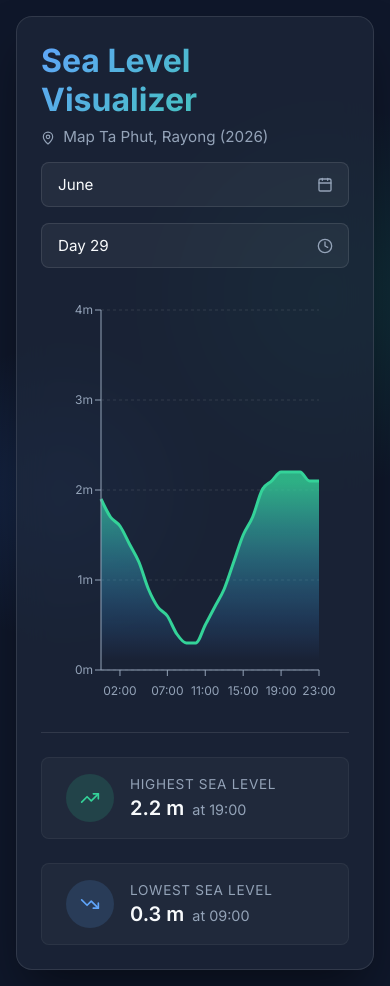
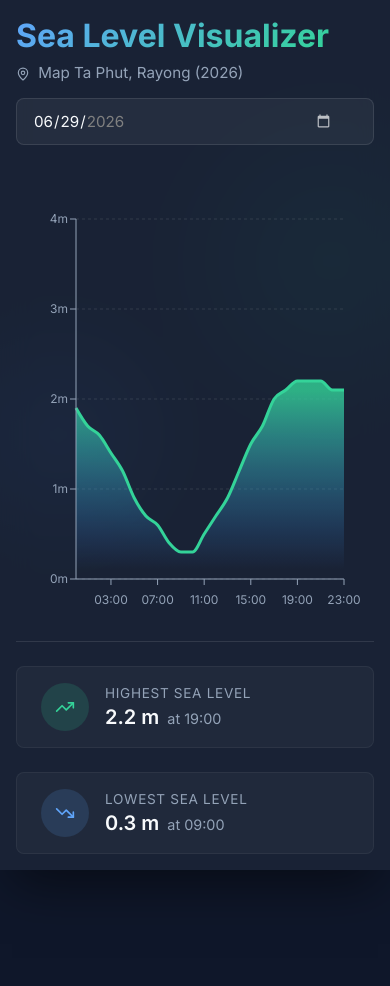
Before and after one commit to tangIwza/SeaLevelVisualizer, a React (Vite) app: page / in a window 390 px wide. After the commit the page ends 870 px from the top, so only its background shows below. Built offline with nearby package versions, Linux system fonts and the light colour scheme.

Commit message:
feat: implement sea level data visualization dashboard with date selection and interactive charts

```diff
--- a/src/App.tsx
+++ b/src/App.tsx
@@ -1,6 +1,6 @@
 import React, { useState, useEffect, useMemo } from 'react';
 import { LineChart, Line, XAxis, YAxis, CartesianGrid, Tooltip, ResponsiveContainer, Area, AreaChart } from 'recharts';
-import { Calendar, Clock, MapPin, TrendingUp, TrendingDown } from 'lucide-react';
+import { MapPin, TrendingUp, TrendingDown } from 'lucide-react';
 
 interface DayData {
   day: number;
@@ -12,16 +12,12 @@ interface MonthData {
   days: DayData[];
 }
 
-const MONTH_NAMES = [
-  "January", "February", "March", "April", "May", "June",
-  "July", "August", "September", "October", "November", "December"
-];
-
 function App() {
   const [data, setData] = useState<MonthData[]>([]);
-  const today = new Date();
-  const [selectedMonth, setSelectedMonth] = useState<number>(today.getMonth() + 1);
-  const [selectedDay, setSelectedDay] = useState<number>(today.getDate());
+  const [selectedDate, setSelectedDate] = useState<string>(() => {
+    const today = new Date();
+    return `2026-${String(today.getMonth() + 1).padStart(2, '0')}-${String(today.getDate()).padStart(2, '0')}`;
+  });
   const [loading, setLoading] = useState<boolean>(true);
   const [error, setError] = useState<string | null>(null);
 
@@ -41,6 +37,9 @@ function App() {
         setLoading(false);
       });
   }, []);
+
+  const selectedMonth = parseInt(selectedDate.split('-')[1], 10);
+  const selectedDay = parseInt(selectedDate.split('-')[2], 10);
 
   // Compute the data for the chart based on current selection
   const chartData = useMemo(() => {
@@ -69,23 +68,9 @@ function App() {
     return { min, max };
   }, [chartData]);
 
-  // When month changes, check if the selected day is still valid for this month
-  const handleMonthChange = (e: React.ChangeEvent<HTMLSelectElement>) => {
-    const newMonth = parseInt(e.target.value);
-    setSelectedMonth(newMonth);
-
-    // Find how many days are in this new month
-    const newMonthData = data.find(m => m.month === newMonth);
-    if (newMonthData) {
-      const maxDays = newMonthData.days.length;
-      if (selectedDay > maxDays) {
-        setSelectedDay(maxDays);
-      }
-    }
+  const handleDateChange = (e: React.ChangeEvent<HTMLInputElement>) => {
+    setSelectedDate(e.target.value);
   };
-
-  const activeMonthData = data.find(m => m.month === selectedMonth);
-  const availableDays = activeMonthData ? activeMonthData.days.map(d => d.day) : [];
 
   if (loading) {
     return (
@@ -119,36 +104,16 @@ function App() {
           </div>
 
           <div className="controls-group">
-            {/* Month Filter */}
+            {/* Date Picker */}
             <div className="select-wrapper">
-              <select
+              <input
+                type="date"
                 className="custom-select"
-                value={selectedMonth}
-                onChange={handleMonthChange}
-              >
-                {data.map(m => (
-                  <option key={m.month} value={m.month}>
-                    {MONTH_NAMES[m.month - 1]}
-                  </option>
-                ))}
-              </select>
-              <Calendar className="select-icon" size={16} />
-            </div>
-
-            {/* Day Filter */}
-            <div className="select-wrapper">
-              <select
-                className="custom-select"
-                value={selectedDay}
-                onChange={e => setSelectedDay(parseInt(e.target.value))}
-              >
-                {availableDays.map(day => (
-                  <option key={day} value={day}>
-                    Day {day}
-                  </option>
-                ))}
-              </select>
-              <Clock className="select-icon" size={16} />
+                value={selectedDate}
+                onChange={handleDateChange}
+                min="2026-01-01"
+                max="2026-12-31"
+              />
             </div>
           </div>
         </div>
--- a/src/index.css
+++ b/src/index.css
@@ -166,6 +166,24 @@ body {
 
 /* Responsive adjustments */
 @media (max-width: 768px) {
+  body {
+    display: block;
+  }
+
+  .app-container {
+    padding: 0;
+    min-height: 100vh;
+  }
+
+  .dashboard-card {
+    padding: 1rem;
+    border-radius: 0;
+    border: none;
+    min-height: 100vh;
+    display: flex;
+    flex-direction: column;
+  }
+
   .dashboard-header {
     flex-direction: column;
     align-items: flex-start;
@@ -180,12 +198,9 @@ body {
     width: 100%;
   }
 
-  .app-container {
-    padding: 1rem;
-  }
-
-  .dashboard-card {
-    padding: 1.5rem;
+  .chart-container {
+    flex-grow: 1;
+    min-height: 300px;
   }
 }
 
@@ -260,3 +275,14 @@ body {
     flex-direction: column;
   }
 }
+
+/* Style for native date picker icon */
+::-webkit-calendar-picker-indicator {
+  filter: invert(1);
+  opacity: 0.7;
+  cursor: pointer;
+}
+
+::-webkit-calendar-picker-indicator:hover {
+  opacity: 1;
+}
```
